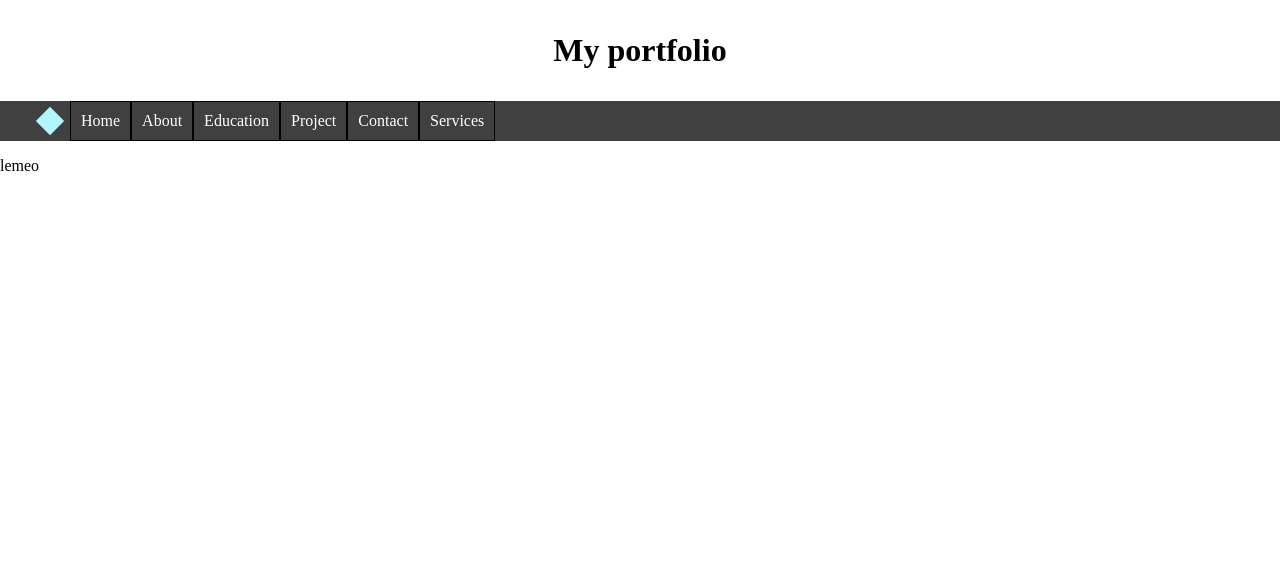
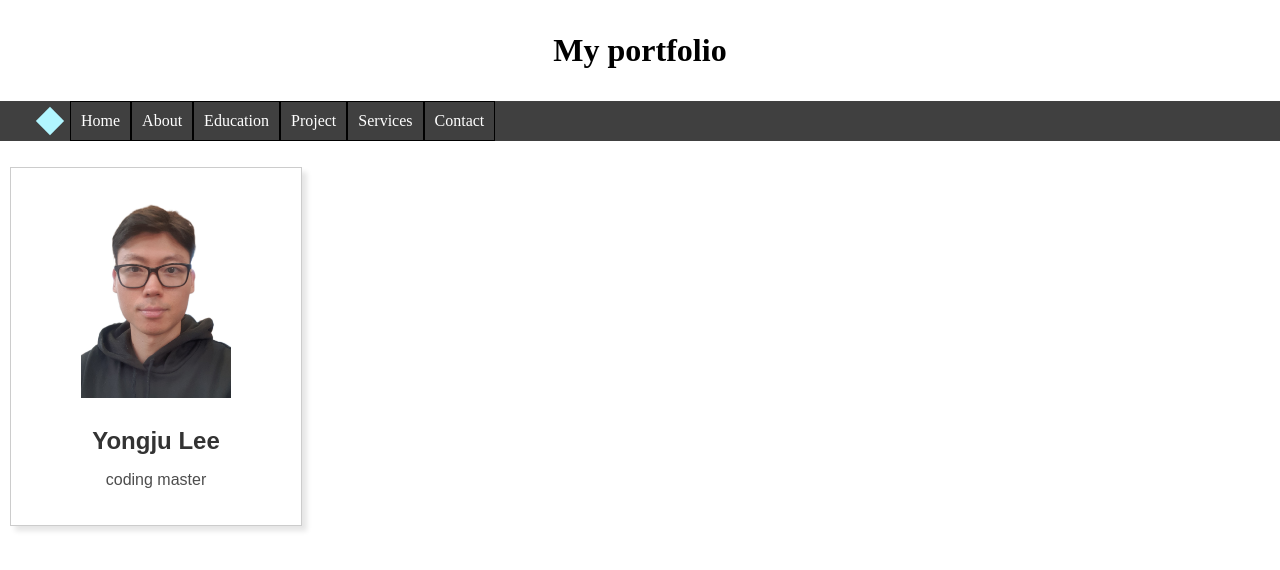
Before and after one commit to dydwn2001/comm229-assignment1, a React (Vite) app: page /about in a window 1280 px wide. Shown: the top 570 px of the page. Built offline with nearby package versions, Linux system fonts and the light colour scheme.

Commit message:
About and Education and projects finshed

```diff
--- a/src/About.jsx
+++ b/src/About.jsx
@@ -1,8 +1,15 @@
 
-export default function About() {
-  return (
-    <div>
-      <p>lemeo</p>
-    </div>
-  )
+import profilePic from './assets/me.jpg'
+
+export default function About()
+{
+    return(
+        <div className="card">
+            <img className="card-image" alt="profile picture" src={profilePic}></img>
+            <h2 className="card-title">Yongju Lee</h2>
+            <p className="card-text">coding master</p>
+
+        </div>
+    );
+
 }
--- a/src/Education.jsx
+++ b/src/Education.jsx
@@ -2,7 +2,16 @@
 export default function Education() {
   return (
     <div>
-      <p>Education</p>
+      <h2>Education</h2>
+
+  <ul>
+    <li>
+      <strong>Centennial College</strong><br />
+      Diploma, Software Engineering Technician<br />
+      Toronto, Canada<br />
+      Jan 2025 – Apr 2026 (Expected)
+    </li>
+    </ul>
     </div>
   )
 }
--- a/src/Nav.jsx
+++ b/src/Nav.jsx
@@ -12,8 +12,9 @@ export default function Nav() {
         <li><Link to="/about">About</Link></li>
         <li><Link to="/education">Education</Link></li>
         <li><Link to="/project">Project</Link></li>
+        <li><Link to="/services">Services</Link></li>
         <li><Link to="/contact">Contact</Link></li>
-        <li><Link to="/services">Services</Link></li>
+
         </ul>
       </nav>
       </div>
--- a/src/Project.jsx
+++ b/src/Project.jsx
@@ -2,7 +2,7 @@
 export default function Project() {
   return (
     <div>
-      <p>Project</p>
+      <p>🚧 Projects under construction. Grab a hard hat and check back soon! </p>
     </div>
   )
 }
--- a/src/index.css
+++ b/src/index.css
@@ -74,3 +74,32 @@ body{
   line-height: 1.6;
   margin-top: 10px;
 }
+.card{
+    border: 1px solid hsl(0, 0%, 80%);
+
+    box-shadow: 5px 5px 5px  hsla(0, 0%, 0%, 0.101);
+    padding: 20px;
+
+    margin: 10px;
+    text-align: center;
+    max-width:250px;
+    display: inline-block;
+}
+.card .card-image
+{
+    max-width: 60%;
+    height: auto;
+
+    margin-bottom: 10%;
+}
+.card .card-title
+{
+    font-family: Arial, sans-serif;
+    margin: 0;
+    color: hsl(0, 0%, 20%);
+}
+.card .card-text
+{
+    font-family: Arial, sans-serif;
+    color: hsl(0, 0%, 30%);
+}
```
Also changed, not shown: src/assets/me.jpg (added).
